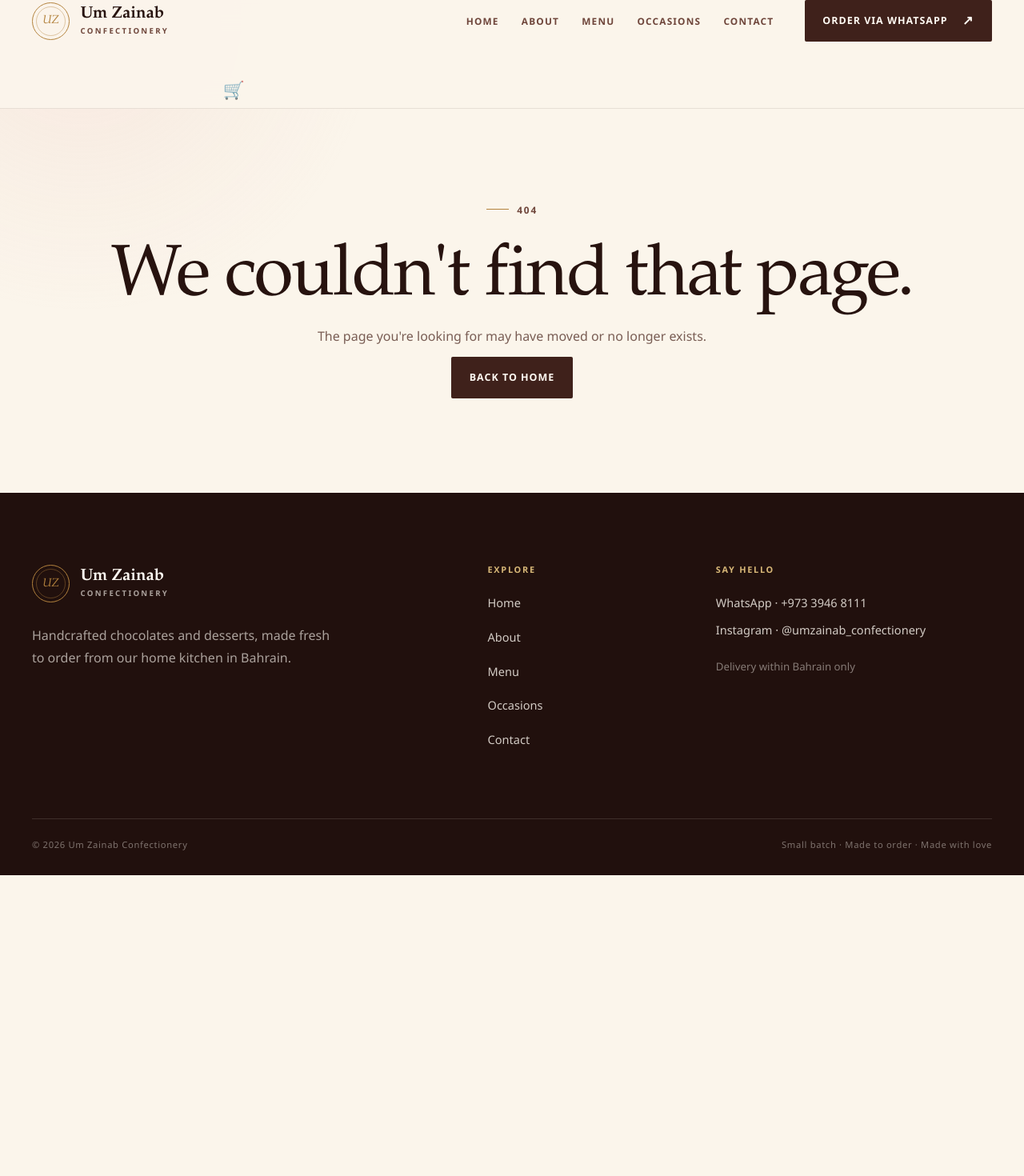
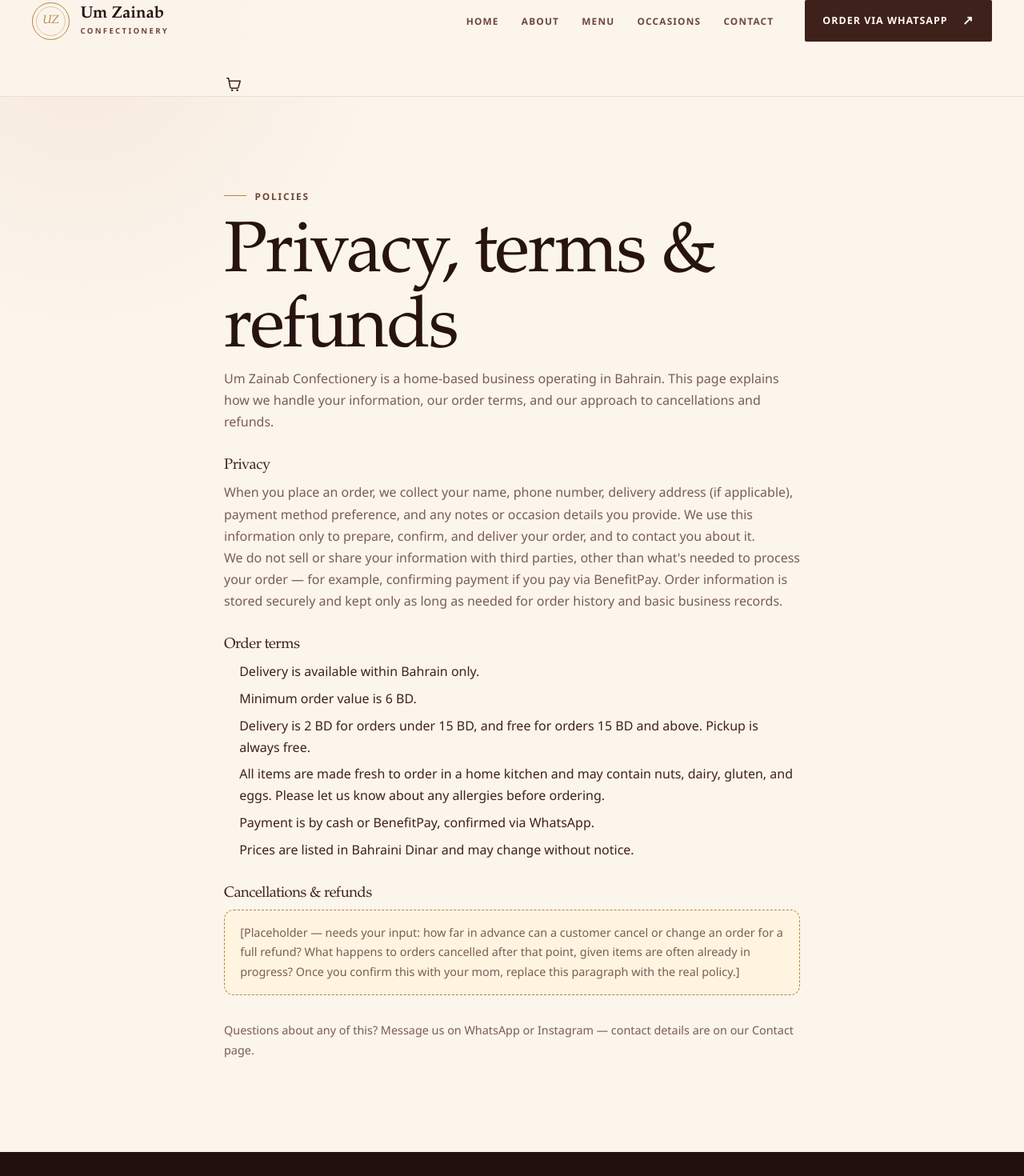
Before and after one commit to khalifaothman07-cpu/Um-zainab, a React (Vite) app: page /policies in a window 1280 px wide. Shown: the top 1470 px of the page at 80% size. Before the commit the page ends 1094 px from the top, so only its background shows below. Built offline with nearby package versions, Linux system fonts and the light colour scheme.

Commit message:
Add favicon, replace emoji cart icon with SVG, add privacy/terms/refund policy page and order form consent notices

```diff
--- a/index.html
+++ b/index.html
@@ -3,6 +3,7 @@
   <head>
     <meta charset="UTF-8" />
     <meta name="viewport" content="width=device-width, initial-scale=1.0" />
+    <link rel="icon" type="image/svg+xml" href="/favicon.svg" />
     <title>Um Zainab Confectionery | Handcrafted in Bahrain</title>
     <meta
       name="description"
--- a/src/App.tsx
+++ b/src/App.tsx
@@ -12,6 +12,7 @@ import { CartPage } from "./pages/CartPage";
 import { Occasions } from "./pages/Occasions";
 import { Contact } from "./pages/Contact";
 import { Admin } from "./pages/Admin";
+import { Policies } from "./pages/Policies";
 import { NotFound } from "./pages/NotFound";
 
 const pageTitles: Record<string, string> = {
@@ -21,6 +22,7 @@ const pageTitles: Record<string, string> = {
   "/cart": "Your Cart | Um Zainab Confectionery",
   "/occasions": "Gifts & Occasions | Um Zainab Confectionery",
   "/contact": "Order in Bahrain | Um Zainab Confectionery",
+  "/policies": "Privacy, Terms & Refunds | Um Zainab Confectionery",
   "/admin": "Order Dashboard | Um Zainab Confectionery",
 };
 
@@ -52,6 +54,7 @@ export default function App() {
         <Route path="/cart" element={<CartPage />} />
         <Route path="/occasions" element={<Occasions />} />
         <Route path="/contact" element={<Contact />} />
+        <Route path="/policies" element={<Policies />} />
         <Route path="/admin" element={<Admin />} />
         <Route path="*" element={<NotFound />} />
       </Routes>
--- a/src/components/CartCheckoutForm.tsx
+++ b/src/components/CartCheckoutForm.tsx
@@ -1,5 +1,5 @@
 import { useState, type FormEvent } from "react";
-import { useNavigate } from "react-router-dom";
+import { Link, useNavigate } from "react-router-dom";
 import { useCart, cartLineUnitPrice, cartLineTotal } from "../lib/cart";
 import { supabase, formatBD, FREE_DELIVERY_THRESHOLD_BD, DELIVERY_FEE_BD, MINIMUM_ORDER_BD } from "../lib/supabase";
 import { whatsappUrl } from "../data/site";
@@ -273,6 +273,12 @@ export function CartCheckoutForm() {
 
       {status === "error" && errorMessage ? <p className="order-form-error">{errorMessage}</p> : null}
 
+      <p className="order-form-consent">
+        By placing this order you agree to our{" "}
+        <Link to="/policies">privacy, terms &amp; refund policy</Link>. We
+        only use your details to prepare and deliver your order.
+      </p>
+
       <button type="submit" className="button button-primary" disabled={status === "submitting" || !meetsMinimum}>
         {status === "submitting" ? "Sending..." : `Place order — ${formatBD(total)}`}
       </button>
--- a/src/components/OrderForm.tsx
+++ b/src/components/OrderForm.tsx
@@ -1,4 +1,5 @@
 import { useState, type FormEvent } from "react";
+import { Link } from "react-router-dom";
 import { supabase, type OrderInsert } from "../lib/supabase";
 import { whatsappUrl } from "../data/site";
 
@@ -205,6 +206,12 @@ export function OrderForm() {
         <p className="order-form-error">{errorMessage}</p>
       ) : null}
 
+      <p className="order-form-consent">
+        By sending this request you agree to our{" "}
+        <Link to="/policies">privacy, terms &amp; refund policy</Link>. We
+        only use your details to prepare and deliver your order.
+      </p>
+
       <button type="submit" className="button button-primary" disabled={status === "submitting"}>
         {status === "submitting" ? "Sending..." : "Send order request"}
       </button>
--- a/src/components/SiteFooter.tsx
+++ b/src/components/SiteFooter.tsx
@@ -43,6 +43,9 @@ export function SiteFooter() {
       </div>
       <div className="section-shell footer-bottom">
         <p>© {new Date().getFullYear()} Um Zainab Confectionery</p>
+        <Link to="/policies" className="footer-policies-link">
+          Privacy, Terms &amp; Refunds
+        </Link>
         <p>Small batch · Made to order · Made with love</p>
       </div>
     </footer>
--- a/src/components/SiteHeader.tsx
+++ b/src/components/SiteHeader.tsx
@@ -7,7 +7,17 @@ function CartLink() {
   const { itemCount } = useCart();
   return (
     <NavLink to="/cart" className="cart-link" aria-label={`Cart, ${itemCount} items`}>
-      <span aria-hidden="true">🛒</span>
+      <svg width="22" height="22" viewBox="0 0 24 24" fill="none" aria-hidden="true">
+        <path
+          d="M3 4h2l2.4 12.2a2 2 0 0 0 2 1.6h7.2a2 2 0 0 0 2-1.6L21 8H6"
+          stroke="currentColor"
+          strokeWidth="1.7"
+          strokeLinecap="round"
+          strokeLinejoin="round"
+        />
+        <circle cx="10" cy="20.5" r="1.4" fill="currentColor" />
+        <circle cx="17" cy="20.5" r="1.4" fill="currentColor" />
+      </svg>
       {itemCount > 0 ? <span className="cart-badge">{itemCount}</span> : null}
     </NavLink>
   );
--- a/src/index.css
+++ b/src/index.css
@@ -3367,3 +3367,62 @@ main {
   font-size: 0.78rem;
   color: var(--ink-muted);
 }
+
+/* ============================================================
+   Added: policies page
+   ============================================================ */
+.policies-page {
+  max-width: 720px;
+}
+
+.policies-intro {
+  color: var(--ink-muted);
+  margin-bottom: 2rem;
+}
+
+.policy-section {
+  margin-bottom: 2rem;
+}
+
+.policy-section h2 {
+  font-size: 1.15rem;
+  color: var(--chocolate);
+  margin-bottom: 0.6rem;
+}
+
+.policy-section ul {
+  padding-left: 1.2rem;
+}
+
+.policy-section li {
+  margin-bottom: 0.4rem;
+}
+
+.policy-placeholder {
+  background: #fff4e0;
+  border: 1px dashed var(--gold);
+  border-radius: 12px;
+  padding: 1rem 1.2rem;
+  font-size: 0.9rem;
+  color: var(--ink-muted);
+}
+
+.policies-contact {
+  font-size: 0.9rem;
+  color: var(--ink-muted);
+}
+
+.footer-policies-link {
+  font-size: 0.85rem;
+  color: inherit;
+  opacity: 0.85;
+}
+
+/* ============================================================
+   Added: order form consent note
+   ============================================================ */
+.order-form-consent {
+  font-size: 0.8rem;
+  color: var(--ink-muted);
+  margin: 1rem 0 0.75rem;
+}
--- /dev/null
+++ b/src/pages/Policies.tsx
@@ -0,0 +1,66 @@
+export function Policies() {
+  return (
+    <main id="main-content" className="section-shell section-pad policies-page">
+      <p className="eyebrow">Policies</p>
+      <h1>Privacy, terms &amp; refunds</h1>
+      <p className="policies-intro">
+        Um Zainab Confectionery is a home-based business operating in Bahrain.
+        This page explains how we handle your information, our order terms,
+        and our approach to cancellations and refunds.
+      </p>
+
+      <section className="policy-section">
+        <h2>Privacy</h2>
+        <p>
+          When you place an order, we collect your name, phone number,
+          delivery address (if applicable), payment method preference, and
+          any notes or occasion details you provide. We use this information
+          only to prepare, confirm, and deliver your order, and to contact
+          you about it.
+        </p>
+        <p>
+          We do not sell or share your information with third parties, other
+          than what's needed to process your order — for example, confirming
+          payment if you pay via BenefitPay. Order information is stored
+          securely and kept only as long as needed for order history and
+          basic business records.
+        </p>
+      </section>
+
+      <section className="policy-section">
+        <h2>Order terms</h2>
+        <ul>
+          <li>Delivery is available within Bahrain only.</li>
+          <li>Minimum order value is 6 BD.</li>
+          <li>
+            Delivery is 2 BD for orders under 15 BD, and free for orders 15
+            BD and above. Pickup is always free.
+          </li>
+          <li>
+            All items are made fresh to order in a home kitchen and may
+            contain nuts, dairy, gluten, and eggs. Please let us know about
+            any allergies before ordering.
+          </li>
+          <li>Payment is by cash or BenefitPay, confirmed via WhatsApp.</li>
+          <li>Prices are listed in Bahraini Dinar and may change without notice.</li>
+        </ul>
+      </section>
+
+      <section className="policy-section">
+        <h2>Cancellations &amp; refunds</h2>
+        <p className="policy-placeholder">
+          [Placeholder — needs your input: how far in advance can a customer
+          cancel or change an order for a full refund? What happens to
+          orders cancelled after that point, given items are often already
+          in progress? Once you confirm this with your mom, replace this
+          paragraph with the real policy.]
+        </p>
+      </section>
+
+      <p className="policies-contact">
+        Questions about any of this? Message us on WhatsApp or Instagram —
+        contact details are on our <a href="/contact">Contact page</a>.
+      </p>
+    </main>
+  );
+}
```
Also changed, not shown: public/favicon.svg (added).
